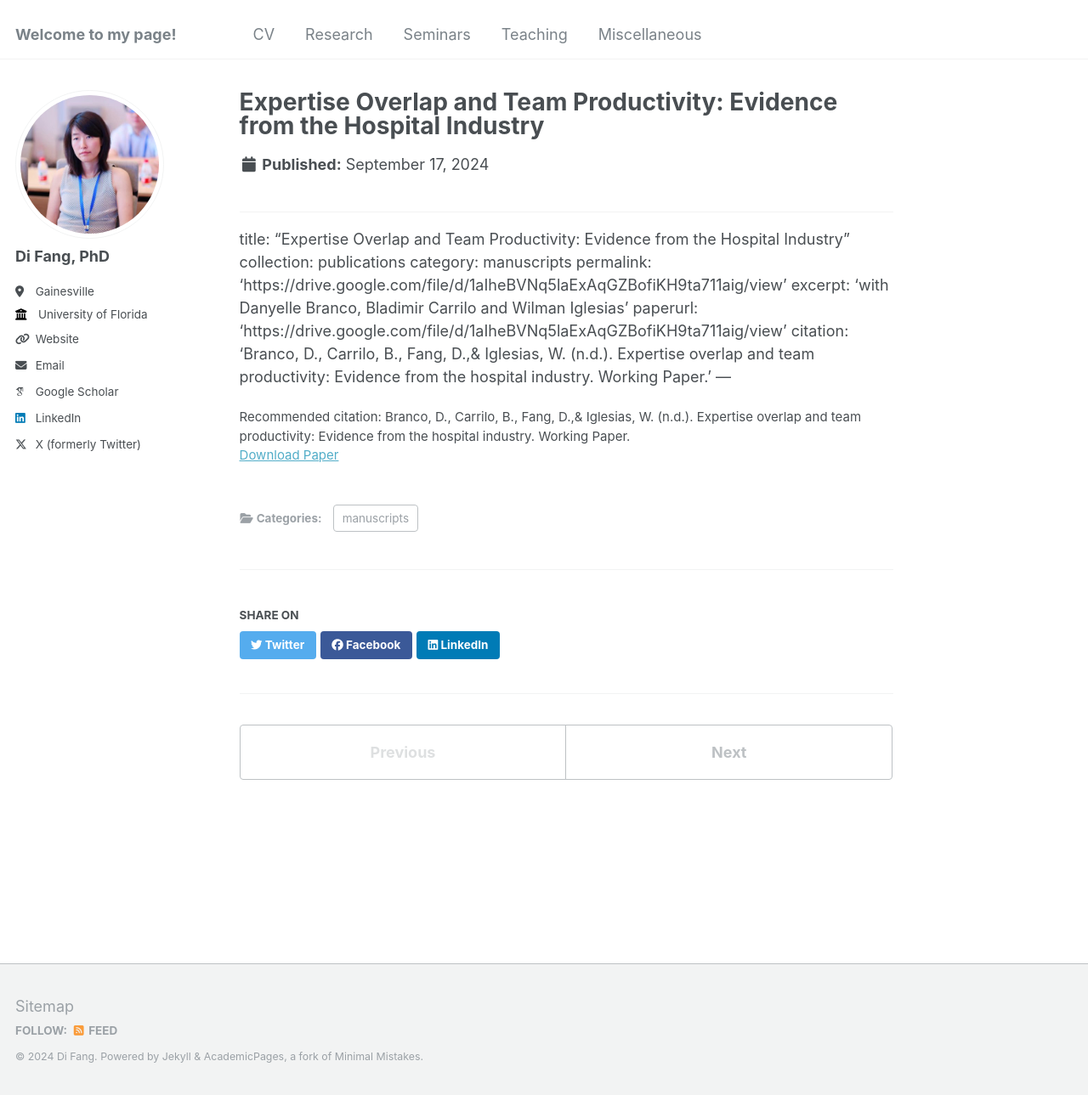
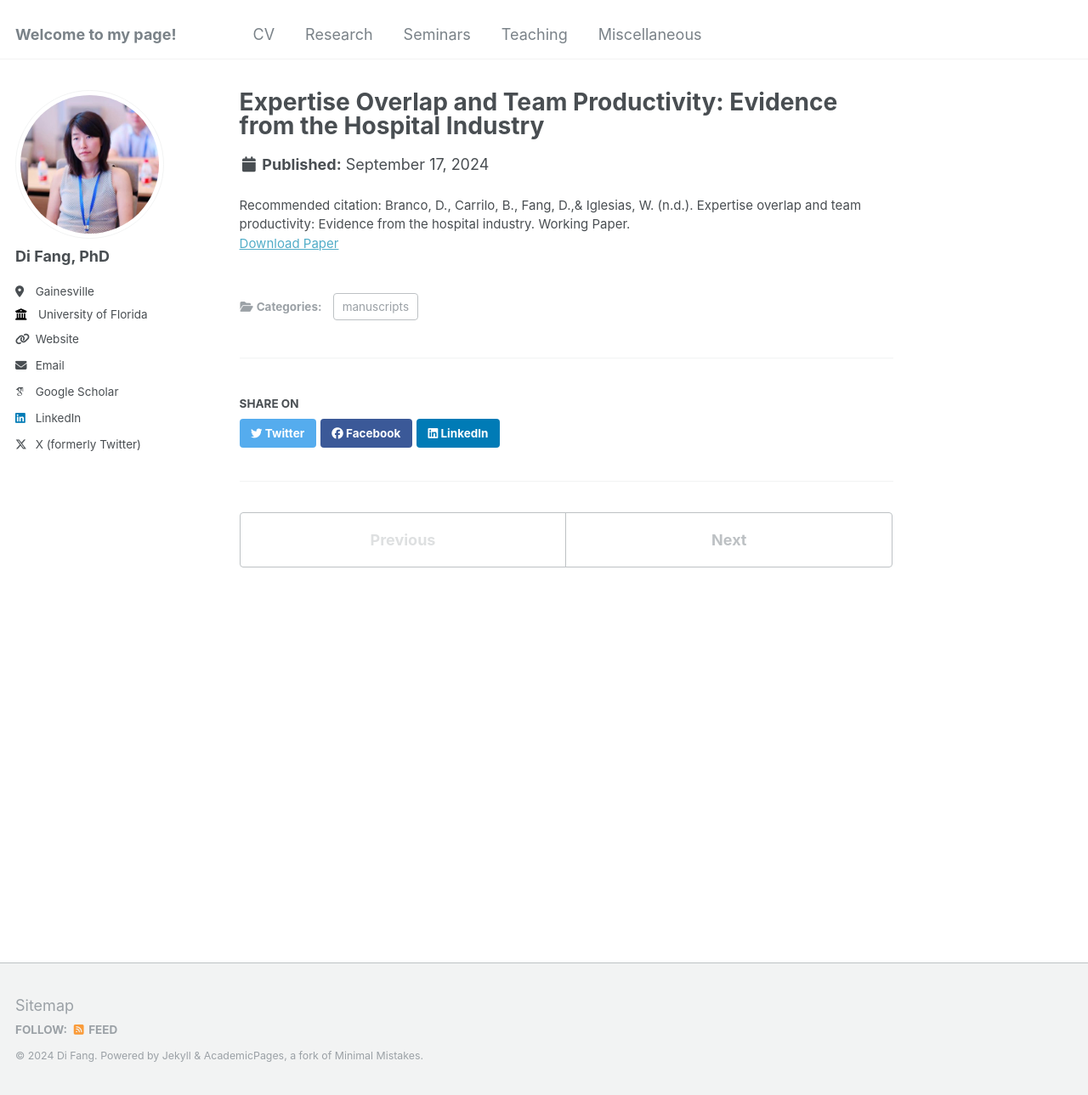
Before and after one commit to fangdi2009/mypage, a Jekyll site: the page built from _publications/wp1.md, in a window 1280 px wide and 1289 px high. Shown: the whole window at 85% size. Built offline with Jekyll 4.4.1, drawn with Linux system fonts in a browser that asks for light colours; some web fonts are replaced.

Commit message:
Update wp1.md

```diff
--- a/_publications/wp1.md
+++ b/_publications/wp1.md
@@ -7,12 +7,3 @@ excerpt: 'with Danyelle Branco, Bladimir Carrilo and Wilman Iglesias'
 paperurl: 'https://drive.google.com/file/d/1aIheBVNq5laExAqGZBofiKH9ta711aig/view'
 citation: 'Branco, D., Carrilo, B., Fang, D.,& Iglesias, W. (n.d.). Expertise overlap and team productivity: Evidence from the hospital industry. Working Paper.'
 ---
----
-title: "Expertise Overlap and Team Productivity: Evidence from the Hospital Industry"
-collection: publications
-category: manuscripts
-permalink: 'https://drive.google.com/file/d/1aIheBVNq5laExAqGZBofiKH9ta711aig/view'
-excerpt: 'with Danyelle Branco, Bladimir Carrilo and Wilman Iglesias'
-paperurl: 'https://drive.google.com/file/d/1aIheBVNq5laExAqGZBofiKH9ta711aig/view'
-citation: 'Branco, D., Carrilo, B., Fang, D.,& Iglesias, W. (n.d.). Expertise overlap and team productivity: Evidence from the hospital industry. Working Paper.'
----
```
